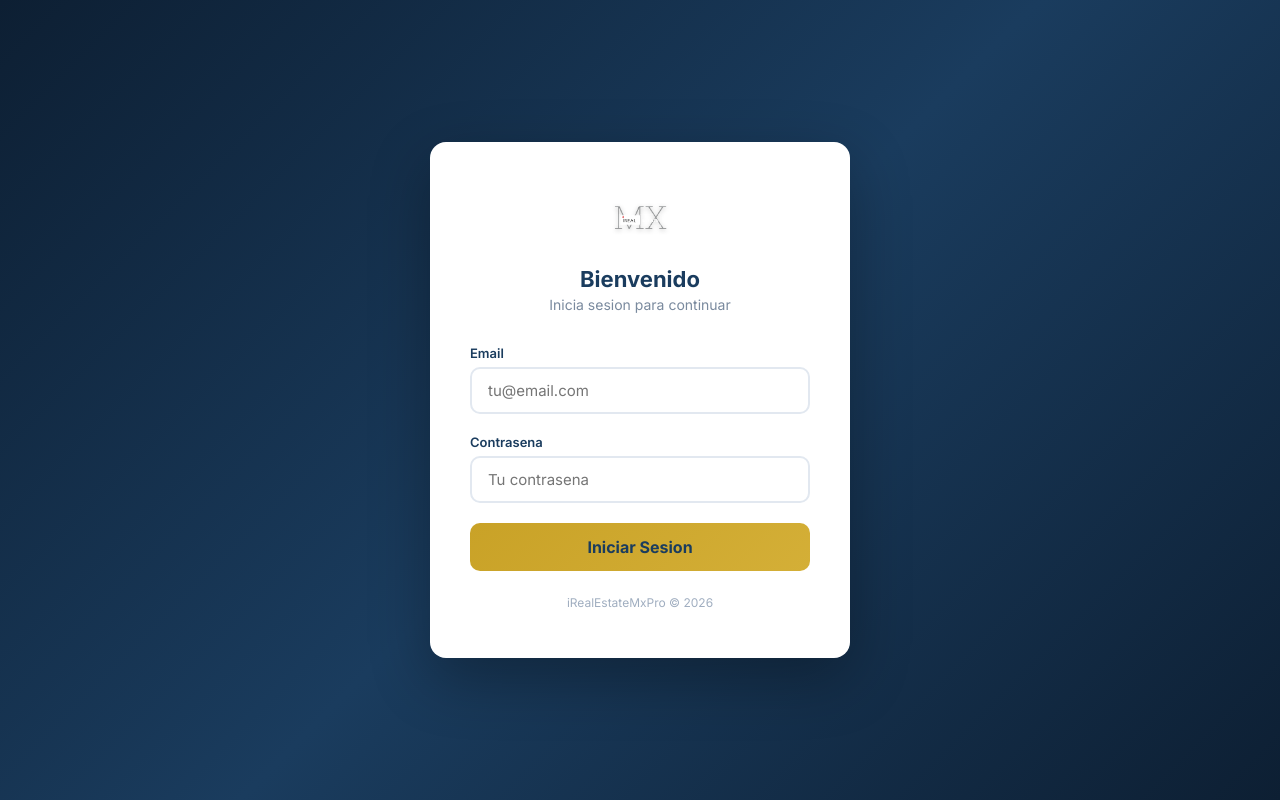
After one commit to irealestatemx/iRealEstateMxPro, a FastAPI app: template templates/login.html in a window 1280 px wide. The commit adds this page. Run offline with FastAPI, Linux system fonts and the light colour scheme; the template is opened without the code that fills it, so the values that code supplies are empty; parts of the project's set-up code (start-up, migrations or seed data) failed here and were passed over.

Commit message:
Se agrega un login y se empieza a conectar n8n con la app para chatbot inteligenta opennAI

```diff
--- a/main.py
+++ b/main.py
@@ -8,14 +8,15 @@ import subprocess
 from pathlib import Path
 from typing import List, Optional, Dict
 
-from fastapi import FastAPI, Request, Form, File, UploadFile
-from fastapi.responses import HTMLResponse, StreamingResponse, FileResponse, JSONResponse
+from fastapi import FastAPI, Request, Form, File, UploadFile, Depends
+from fastapi.responses import HTMLResponse, StreamingResponse, FileResponse, JSONResponse, RedirectResponse
 from fastapi.staticfiles import StaticFiles
 from fastapi.templating import Jinja2Templates
 from openai import OpenAI
 from dotenv import load_dotenv
 from fpdf import FPDF
 from PIL import Image, ImageDraw, ImageFont, ImageFilter
+from itsdangerous import URLSafeTimedSerializer, BadSignature, SignatureExpired
 import httpx
 
 load_dotenv()
@@ -26,7 +27,34 @@ from database import (
     update_property, toggle_property, count_properties,
     save_desarrollo, get_all_desarrollos, get_desarrollo_by_id,
     search_desarrollos, update_desarrollo,
+    authenticate_user, get_user_by_id, get_all_users, create_user,
+    update_user, delete_user, seed_admin_user,
 )
+
+# ─── Sesiones con cookie firmada ───
+SECRET_KEY = os.getenv("SECRET_KEY", "irealestatemx-secret-key-change-me-2026")
+serializer = URLSafeTimedSerializer(SECRET_KEY)
+SESSION_MAX_AGE = 86400 * 7  # 7 dias
+
+
+def get_session_user_id(request: Request) -> Optional[int]:
+    """Lee el user_id de la cookie de sesion."""
+    token = request.cookies.get("session")
+    if not token:
+        return None
+    try:
+        user_id = serializer.loads(token, max_age=SESSION_MAX_AGE)
+        return user_id
+    except (BadSignature, SignatureExpired):
+        return None
+
+
+async def require_auth(request: Request):
+    """Dependencia que redirige a login si no hay sesion."""
+    user_id = get_session_user_id(request)
+    if not user_id:
+        return None
+    return await get_user_by_id(user_id)
 
 app = FastAPI(title="iRealEstateMxPro")
 
@@ -44,6 +72,11 @@ async def startup():
             print(f"[SEED] Cargados {len(DESARROLLOS_INICIALES)} desarrollos iniciales")
     except Exception as e:
         print(f"[SEED] Error cargando desarrollos: {e}")
+    # Crear admin si no existe
+    try:
+        await seed_admin_user()
+    except Exception as e:
+        print(f"[SEED] Error creando admin: {e}")
 
 
 @app.on_event("shutdown")
@@ -623,9 +656,80 @@ def generate_instagram_image(data: dict) -> bytes:
 
 # ─── Rutas ───
 
+# ─── Autenticacion ───
+
+@app.get("/login", response_class=HTMLResponse)
+async def login_page(request: Request):
+    user_id = get_session_user_id(request)
+    if user_id:
+        return RedirectResponse("/", status_code=302)
+    return templates.TemplateResponse(request=request, name="login.html", context={"error": None})
+
+
+@app.post("/login", response_class=HTMLResponse)
+async def login_submit(request: Request, email: str = Form(...), password: str = Form(...)):
+    user = await authenticate_user(email, password)
+    if not user:
+        return templates.TemplateResponse(request=request, name="login.html", context={"error": "Email o contraseña incorrectos"})
+    token = serializer.dumps(user["id"])
+    response = RedirectResponse("/", status_code=302)
+    response.set_cookie("session", token, max_age=SESSION_MAX_AGE, httponly=True, samesite="lax")
+    return response
+
+
+@app.get("/logout")
+async def logout():
+    response = RedirectResponse("/login", status_code=302)
+    response.delete_cookie("session")
+    return response
+
+
 @app.get("/", response_class=HTMLResponse)
 async def index(request: Request):
-    return templates.TemplateResponse(request=request, name="index.html")
+    user = await require_auth(request)
+    if not user:
+        return RedirectResponse("/login", status_code=302)
+    return templates.TemplateResponse(request=request, name="index.html", context={"user": user})
+
+
+# ─── Panel de Usuarios (solo admin) ───
+
+@app.get("/admin/usuarios", response_class=HTMLResponse)
+async def admin_users_page(request: Request):
+    user = await require_auth(request)
+    if not user or user["rol"] != "admin":
+        return RedirectResponse("/login", status_code=302)
+    users = await get_all_users()
+    return templates.TemplateResponse(request=request, name="admin_users.html", context={"user": user, "users": users})
+
+
+@app.post("/admin/usuarios/crear")
+async def admin_create_user(
+    request: Request,
+    email: str = Form(...),
+    password: str = Form(...),
+    nombre: str = Form(...),
+    rol: str = Form("agente"),
+):
+    user = await require_auth(request)
+    if not user or user["rol"] != "admin":
+        return RedirectResponse("/login", status_code=302)
+    try:
+        await create_user(email, password, nombre, rol)
+    except Exception as e:
+        print(f"[AUTH] Error creando usuario: {e}")
+    return RedirectResponse("/admin/usuarios", status_code=302)
+
+
+@app.post("/admin/usuarios/{user_id}/toggle")
+async def admin_toggle_user(request: Request, user_id: int):
+    user = await require_auth(request)
+    if not user or user["rol"] != "admin":
+        return RedirectResponse("/login", status_code=302)
+    target = await get_user_by_id(user_id)
+    if target and target["id"] != user["id"]:
+        await update_user(user_id, {"activo": not target["activo"]})
+    return RedirectResponse("/admin/usuarios", status_code=302)
 
 
 # ─── API REST de Propiedades (para web, chatbot, n8n) ───
@@ -863,6 +967,11 @@ async def generate(
     agente_email: str = Form(...),
     fotos: List[UploadFile] = File(default=[]),
 ):
+    # Auth check
+    user = await require_auth(request)
+    if not user:
+        return RedirectResponse("/login", status_code=302)
+
     # Recoger amenidades desde el form (checkboxes)
     form_data = await request.form()
     amenidades = form_data.getlist("amenidades")
--- a/requirements.txt
+++ b/requirements.txt
@@ -11,3 +11,5 @@ httpx
 moviepy
 asyncpg
 databases[postgresql]
+passlib[bcrypt]
+itsdangerous
--- a/seed_desarrollos.py
+++ b/seed_desarrollos.py
@@ -34,6 +34,9 @@ DESARROLLOS_INICIALES = [
             "Casas con diseño contemporáneo y acabados premium. "
             "Ubicación estratégica cerca de ALAÏA y centro histórico."
         ),
+        "agente_nombre": "Esteban Castellanos",
+        "agente_telefono": "4737365219",
+        "agente_email": "irealestatemx@gmail.com",
         "pdf_url": "/static/docs/carcamos-residencial.pdf",
     },
     {
@@ -66,6 +69,9 @@ DESARROLLOS_INICIALES = [
             "Algunas casas con sótano. "
             "Privada con vigilancia 24/7."
         ),
+        "agente_nombre": "Esteban Castellanos",
+        "agente_telefono": "4737365219",
+        "agente_email": "irealestatemx@gmail.com",
         "pdf_url": "/static/docs/privada-del-fresno.pdf",
     },
 ]
--- a/templates/index.html
+++ b/templates/index.html
@@ -15,6 +15,12 @@
         <img src="/static/img/logo-header.png" alt="iRealEstateMx" class="logo-img" />
       </div>
       <p class="header-tagline">Genera contenido profesional para tus propiedades en segundos</p>
+      <div style="display:flex;gap:12px;align-items:center;">
+        {% if user and user.rol == 'admin' %}
+        <a href="/admin/usuarios" style="color:#c9a227;font-size:13px;text-decoration:none;font-weight:500;">Usuarios</a>
+        {% endif %}
+        <a href="/logout" style="color:#e2e8f0;font-size:13px;text-decoration:none;font-weight:500;">Salir</a>
+      </div>
     </div>
   </header>
 
--- /dev/null
+++ b/templates/login.html
@@ -0,0 +1,125 @@
+<!DOCTYPE html>
+<html lang="es">
+<head>
+  <meta charset="UTF-8" />
+  <meta name="viewport" content="width=device-width, initial-scale=1.0" />
+  <title>iRealEstateMxPro — Iniciar Sesion</title>
+  <link rel="preconnect" href="https://fonts.googleapis.com" />
+  <link href="https://fonts.googleapis.com/css2?family=Inter:wght@400;500;600;700&display=swap" rel="stylesheet" />
+  <style>
+    * { margin: 0; padding: 0; box-sizing: border-box; }
+    body {
+      font-family: 'Inter', sans-serif;
+      background: linear-gradient(135deg, #0d1f33 0%, #1a3c5e 50%, #0d1f33 100%);
+      min-height: 100vh;
+      display: flex;
+      align-items: center;
+      justify-content: center;
+    }
+    .login-container {
+      background: #fff;
+      border-radius: 16px;
+      box-shadow: 0 20px 60px rgba(0, 0, 0, 0.3);
+      width: 100%;
+      max-width: 420px;
+      padding: 48px 40px;
+      text-align: center;
+    }
+    .login-logo {
+      height: 60px;
+      margin-bottom: 12px;
+    }
+    .login-title {
+      font-size: 22px;
+      font-weight: 700;
+      color: #1a3c5e;
+      margin-bottom: 4px;
+    }
+    .login-subtitle {
+      font-size: 14px;
+      color: #7a8a9e;
+      margin-bottom: 32px;
+    }
+    .form-group {
+      text-align: left;
+      margin-bottom: 20px;
+    }
+    .form-group label {
+      display: block;
+      font-size: 13px;
+      font-weight: 600;
+      color: #1a3c5e;
+      margin-bottom: 6px;
+    }
+    .form-group input {
+      width: 100%;
+      padding: 12px 16px;
+      border: 2px solid #e2e8f0;
+      border-radius: 10px;
+      font-size: 15px;
+      font-family: 'Inter', sans-serif;
+      transition: border-color 0.2s;
+      outline: none;
+    }
+    .form-group input:focus {
+      border-color: #c9a227;
+    }
+    .error-msg {
+      background: #fef2f2;
+      border: 1px solid #fecaca;
+      color: #dc2626;
+      padding: 10px 14px;
+      border-radius: 8px;
+      font-size: 13px;
+      margin-bottom: 20px;
+    }
+    .btn-login {
+      width: 100%;
+      padding: 14px;
+      background: linear-gradient(135deg, #c9a227, #d4af37);
+      color: #1a3c5e;
+      border: none;
+      border-radius: 10px;
+      font-size: 16px;
+      font-weight: 700;
+      cursor: pointer;
+      transition: transform 0.15s, box-shadow 0.15s;
+      font-family: 'Inter', sans-serif;
+    }
+    .btn-login:hover {
+      transform: translateY(-1px);
+      box-shadow: 0 4px 15px rgba(201, 162, 39, 0.4);
+    }
+    .login-footer {
+      margin-top: 24px;
+      font-size: 12px;
+      color: #a0aec0;
+    }
+  </style>
+</head>
+<body>
+  <div class="login-container">
+    <img src="/static/img/logo-full.png" alt="iRealEstateMx" class="login-logo" />
+    <h1 class="login-title">Bienvenido</h1>
+    <p class="login-subtitle">Inicia sesion para continuar</p>
+
+    {% if error %}
+    <div class="error-msg">{{ error }}</div>
+    {% endif %}
+
+    <form method="post" action="/login">
+      <div class="form-group">
+        <label for="email">Email</label>
+        <input type="email" id="email" name="email" placeholder="tu@email.com" required />
+      </div>
+      <div class="form-group">
+        <label for="password">Contrasena</label>
+        <input type="password" id="password" name="password" placeholder="Tu contrasena" required />
+      </div>
+      <button type="submit" class="btn-login">Iniciar Sesion</button>
+    </form>
+
+    <p class="login-footer">iRealEstateMxPro &copy; 2026</p>
+  </div>
+</body>
+</html>
```
Also changed, not shown: database.py (+97 -0 lines), templates/admin_users.html (added, +224 -0 lines), 1 other file.
